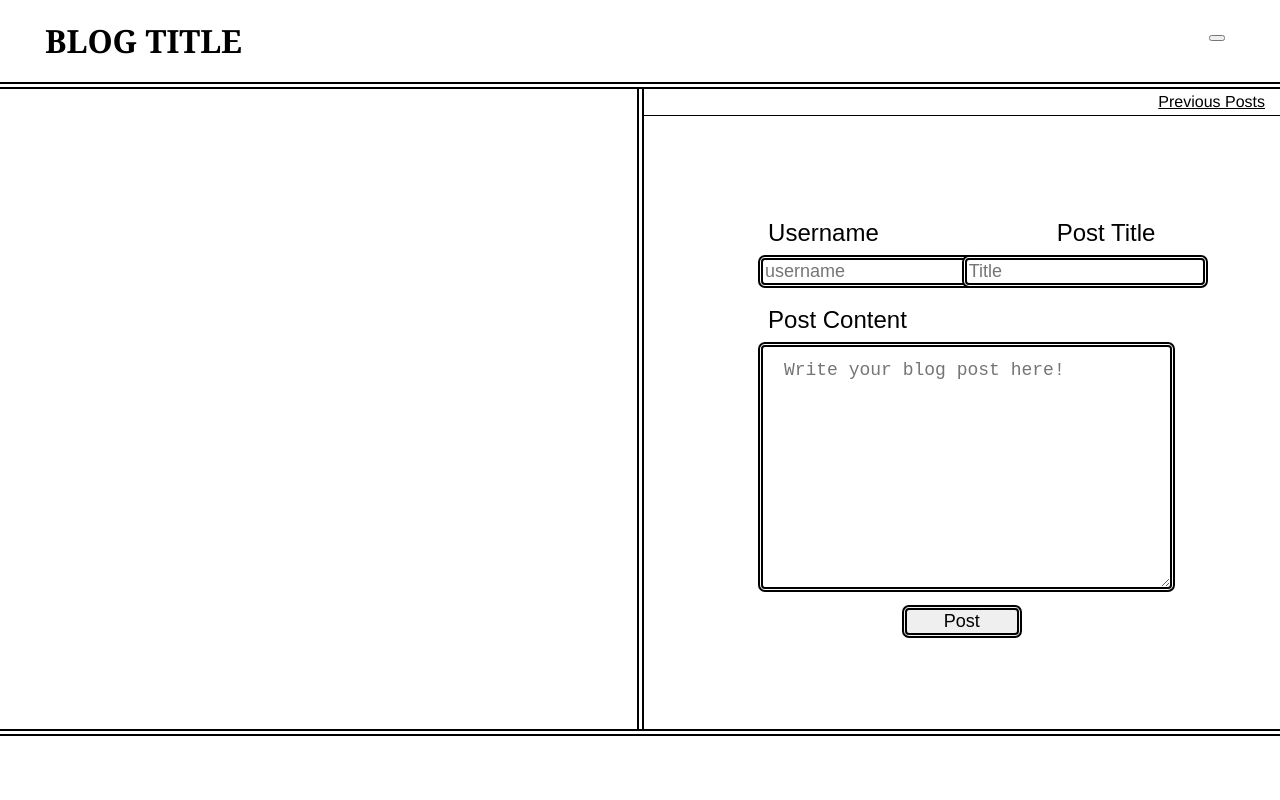
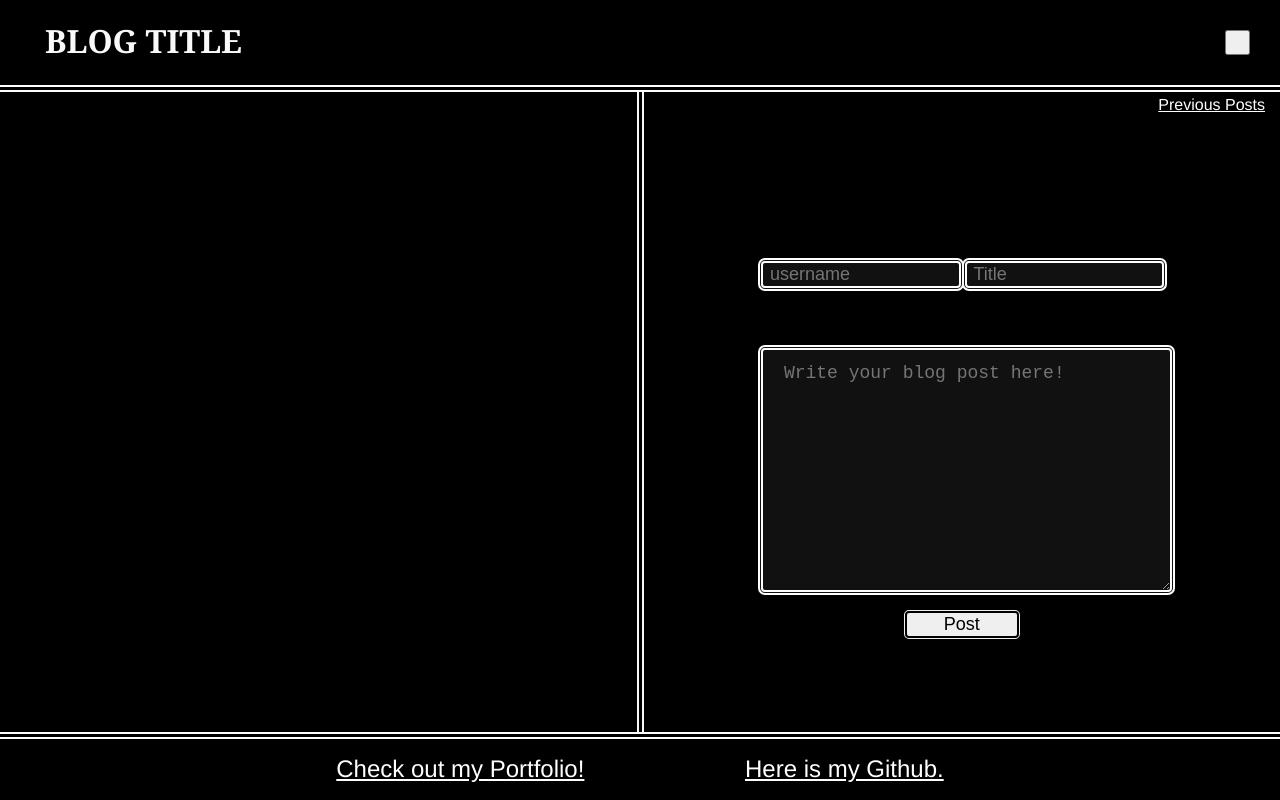
Before and after one commit to jtschams/blog-site, a plain HTML site: page index.html in a window 1280 px wide. Both pictures are taken after a click on the button 1217 px from the left and 38 px from the top of the page. Drawn offline with Linux system fonts and the light colour scheme.

Commit message:
added JavaScript to both pages.  Added Footer Content.  Other changes to HTML and CSS.

```diff
--- a/assets/css/main.css
+++ b/assets/css/main.css
@@ -60,6 +60,9 @@ label {
     padding: 10px;
 }
 
+input {
+    max-width: calc(100% - 12px);
+}
 
 textarea {
     width: calc(100% - 20px);
--- a/assets/css/style.css
+++ b/assets/css/style.css
@@ -1,18 +1,21 @@
                 /* Shared CSS */
 
 * {
-    transition: color 1s;
-    transition: background-color 1s;
-    transition: border-color 1s;
+    transition: all 1s;
 }
 
 body > header {
     border-bottom: 7px double;
+    height: 75px;
 }
 
 body {
     font-family: Helvetica, 'Segoe UI', Verdana, system-ui;
     font-size: 16px;
+}
+
+button {
+    cursor: pointer;
 }
 
 h1 {
@@ -30,7 +33,9 @@ h2, h3, label {
 
 #theme-button {
     float: right;
-    margin: 30px 50px;
+    height: 25px;
+    width: 25px;
+    margin: 25px;
 }
 
 header {
@@ -50,29 +55,45 @@ main {
 }
 
 footer {
+    display: flex;
+    justify-content: space-around;
+    align-items: center;
+    height: 60px;
+    font-size: 150%;
+    padding: 0 20%;
     border-top: 7px double;
 }
 
 footer a {
-    text-decoration: none;
-    font-family: Impact, 'Franklin Gothic Medium', Calibri, sans-serif;
+    font-family: 'Franklin Gothic Medium', Calibri, sans-serif;
 }
 
 /* Light and Dark Modes */
 
-/* TAG STOCK */
-/* body header h1 h2 h3 p main "aside" section   form div label input   footer */
-/*  .form-div #username #title #blog-post */
 .light {
     background-color: white;
     border-color: black;
     color: black;
+}
 
+.light button {
+    background-color: #222222;
+    color: white;
+    border-color: white;
 }
 
 .dark {
     background-color: black;
     border-color: white;
     color: white;
+}
 
+.dark a {
+    color: white;
 }
+
+.dark input, .dark textarea {
+    background-color: #111111;
+    border-color: white;
+    color: white;
+}
--- a/assets/js/main.js
+++ b/assets/js/main.js
@@ -0,0 +1,51 @@
+const usernameField = document.getElementById('username');
+const titleField = document.getElementById('title');
+const postField = document.getElementById('blog-post');
+const postForm = document.querySelector('form');
+const themeSwitch = document.getElementById('theme-button')
+const themeClass = document.querySelector('body')
+
+let blogPosts = [];
+
+const init = function() {
+    let storedPosts = JSON.parse(localStorage.getItem('blog-posts'));
+    let currentTheme = localStorage.getItem('theme-selection')
+    if (storedPosts) {
+        blogPosts = storedPosts;
+    }
+    themeClass.setAttribute('class', currentTheme);
+}
+
+const createPost = function(event) {
+    event.preventDefault();
+    if (usernameField.value && titleField.value && postField.value) {
+        const post = {
+            username: usernameField.value.trim(),
+            title: titleField.value.trim(),
+            content: postField.value.trim()
+        }
+        blogPosts.push(post);
+        localStorage.setItem('blog-posts', JSON.stringify(blogPosts));
+        window.location.href = "./blog.html";
+    } else if (!usernameField.value){
+        alert('A username is required to create a blog post.');
+    } else if (!titleField.value) {
+        alert('A title is required to create a blog post.');
+    } else {
+        alert('Please enter content for your blog post.')
+    }
+}
+
+const darkToggle = function() {
+    if (themeClass.className === 'dark') {
+        themeClass.setAttribute('class', 'light');
+    } else {
+        themeClass.setAttribute('class', 'dark');
+    }
+    localStorage.setItem('theme-selection', themeClass.className)
+}
+
+themeSwitch.addEventListener('click', darkToggle);
+postForm.addEventListener('submit', createPost);
+
+init();
--- a/index.html
+++ b/index.html
@@ -12,7 +12,7 @@
 <body class="light">
     <header>
         <h1>BLOG TITLE</h1>
-        <button id="theme-button"></button>
+        <button type="button" id="theme-button"></button>
     </header>
     <main>
         <aside>
@@ -23,20 +23,23 @@
             <form>
                 <div class="form-div">
                     <label for="username">Username</label>
-                    <input type="text" name="username" id="username" placeholder="username" />
+                    <input type="text" name="username" id="username" placeholder=" username" />
                 </div>
                 <div class="form-div">
                     <label for="title">Post Title</label>
-                    <input type="text" name="title" id="title" placeholder="Title" />
+                    <input type="text" name="title" id="title" placeholder=" Title" />
                 </div>
                 <div class="form-div">
                     <label for="blog-post">Post Content</label>
                     <textarea name="blog-post" id="blog-post" placeholder=" Write your blog post here!"></textarea>
                 </div>
-                <div class="form-div"><button type="submit">Post</button></div>
+                <div class="form-div"><button type="submit" id="submit">Post</button></div>
             </form>
         </section>
     </main>
-    <footer></footer>
+    <footer>
+        <a href="https://jtschams.github.io/Portfolio">Check out my Portfolio!</a>
+        <a href="https://www.github.com/jtschams">Here is my Github.</a>
+    </footer>
 </body>
 </html>
```
Also changed, not shown: assets/js/blog.js (+44 -0 lines), blog.html (+3 -11 lines), 1 other file.
